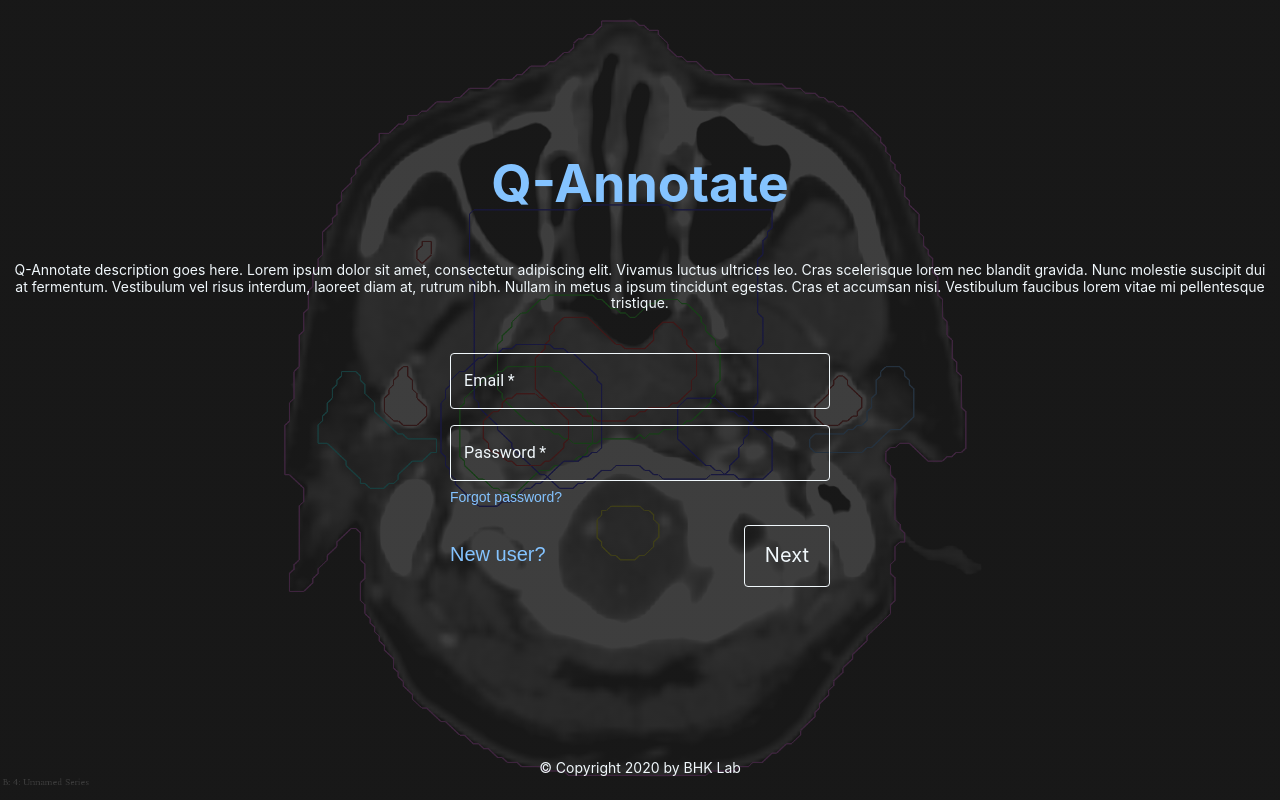
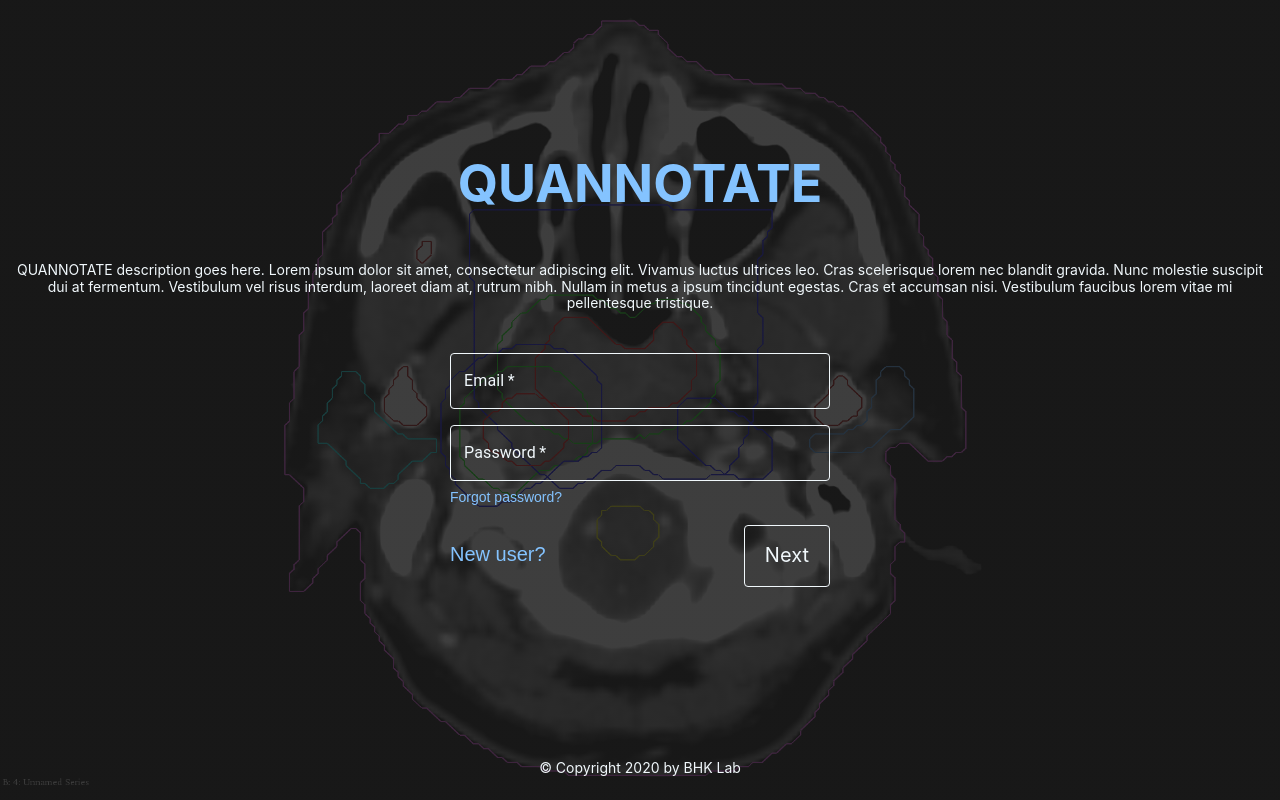
Before and after one commit to bhklab/QUANNOTATE, a React (Create React App) app in the folder client/: page /login in a window 1280 px wide. Built offline with nearby package versions, Linux system fonts and the light colour scheme; no server answers.

Commit message:
Changed the name to QUANNOTATE

```diff
--- a/client/src/components/Login/Login.js
+++ b/client/src/components/Login/Login.js
@@ -50,8 +50,8 @@ const Login = () => {
   }
   return (
     <>
-      <h1>Q-Annotate</h1>
-      <p>Q-Annotate description goes here. Lorem ipsum dolor sit amet, consectetur adipiscing elit. Vivamus luctus ultrices leo. Cras scelerisque lorem nec blandit gravida. Nunc molestie suscipit dui at fermentum. Vestibulum vel risus interdum, laoreet diam at, rutrum nibh. Nullam in metus a ipsum tincidunt egestas. Cras et accumsan nisi. Vestibulum faucibus lorem vitae mi pellentesque tristique.</p>
+      <h1>QUANNOTATE</h1>
+      <p>QUANNOTATE description goes here. Lorem ipsum dolor sit amet, consectetur adipiscing elit. Vivamus luctus ultrices leo. Cras scelerisque lorem nec blandit gravida. Nunc molestie suscipit dui at fermentum. Vestibulum vel risus interdum, laoreet diam at, rutrum nibh. Nullam in metus a ipsum tincidunt egestas. Cras et accumsan nisi. Vestibulum faucibus lorem vitae mi pellentesque tristique.</p>
       <StyledForm
         className={classes.root}
         onSubmit={handleSubmit}
--- a/client/src/components/Signup/Signup.js
+++ b/client/src/components/Signup/Signup.js
@@ -97,7 +97,7 @@ const Signup = () => {
 
   return (
     <>
-      <h1>LabelIt</h1>
+      <h1>QUANNOTATE</h1>
       <StyledForm
         className={classes.root}
         onSubmit={handleSubmit}
--- a/client/src/components/UtilComponenets/Header/Header.js
+++ b/client/src/components/UtilComponenets/Header/Header.js
@@ -23,7 +23,7 @@ const Header = () => {
     <StyledHeader>
       <Link to='/'>
         <div className='logo'>
-          <h4>Q-Annotate</h4>
+          <h4>QUANNOTATE</h4>
         </div>
       </Link>
       <div className='account-container'>
```
Also changed, not shown: 1 other file (tests, documents, lock files or other folders).
